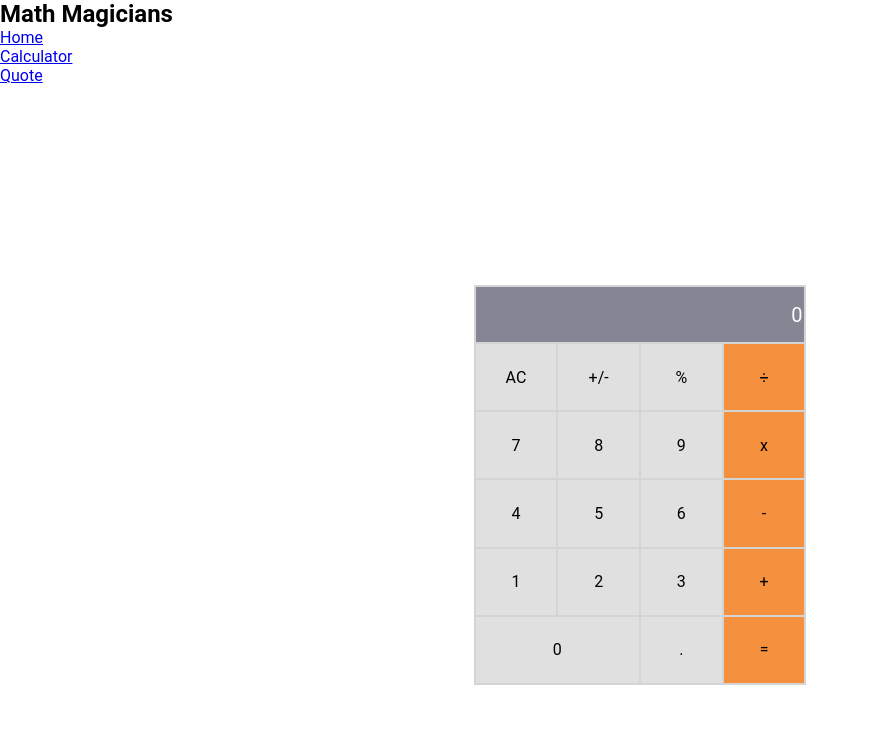
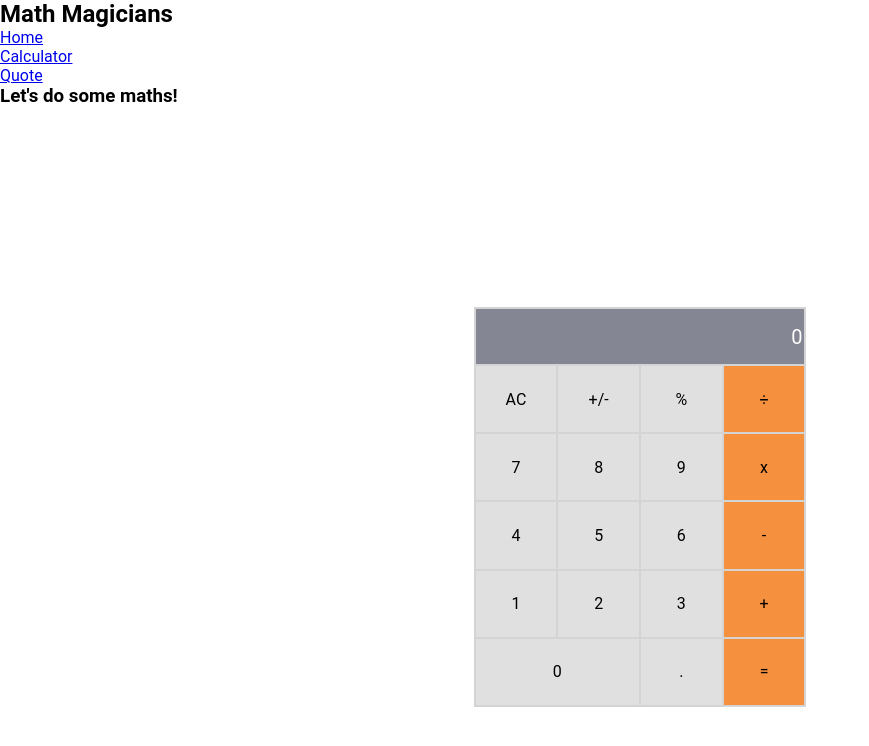
Before and after one commit to ndorrh/Math_Magicians, a React (Create React App) app: page /Calculator in a window 1280 px wide. Shown: the top 746 px of the page, without its empty margins (0-869 px from the left). Built offline with nearby package versions, Linux system fonts and the light colour scheme.

Commit message:
Modify CalculatorPage component

```diff
--- a/src/pages/Calculator.js
+++ b/src/pages/Calculator.js
@@ -3,6 +3,7 @@ import Calculator from '../components/calculator';
 
 const CalculatorPage = () => (
   <>
+    <h3>Let&apos;s do some maths!</h3>
     <Calculator />
   </>
 );
```
